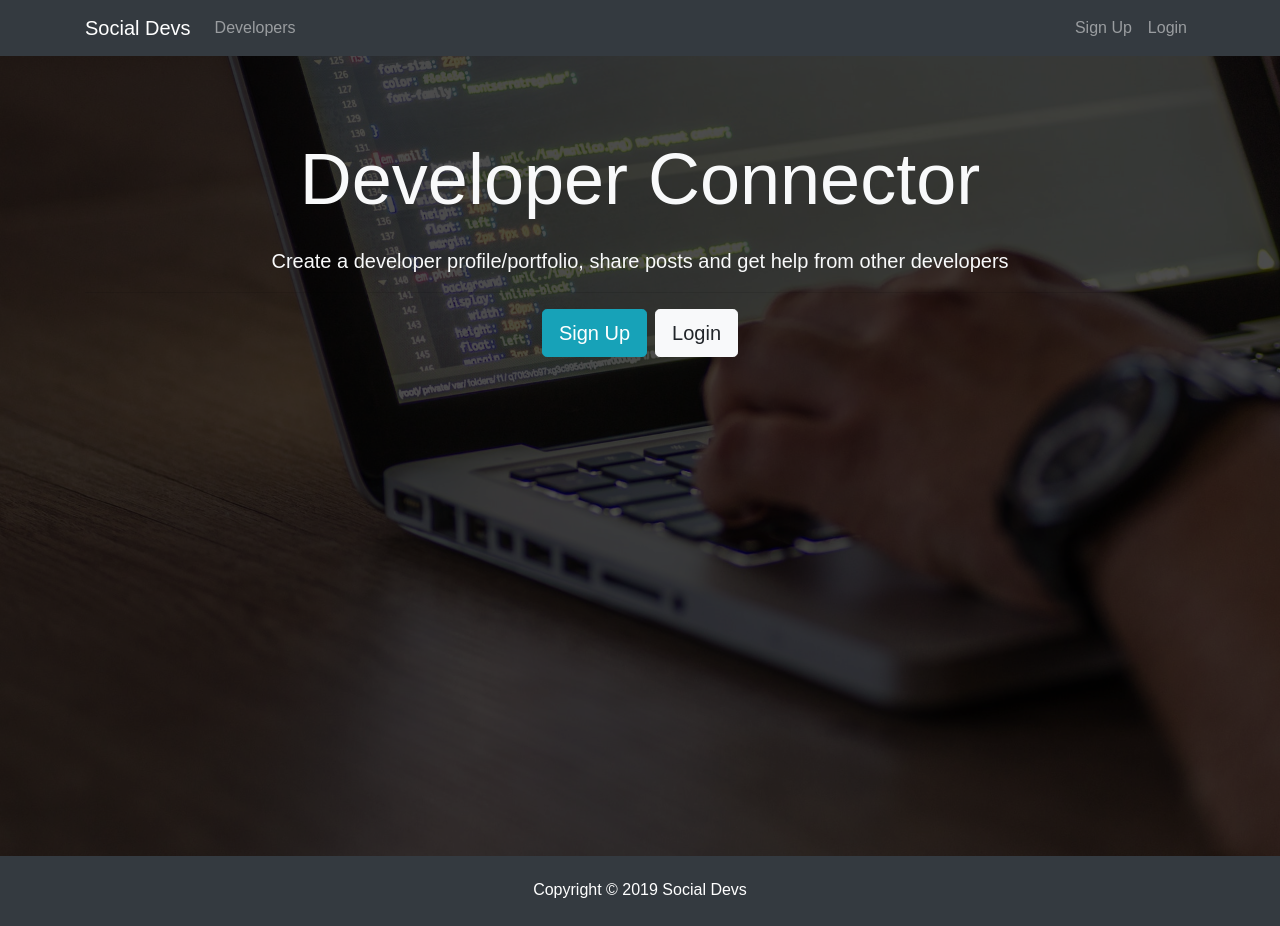
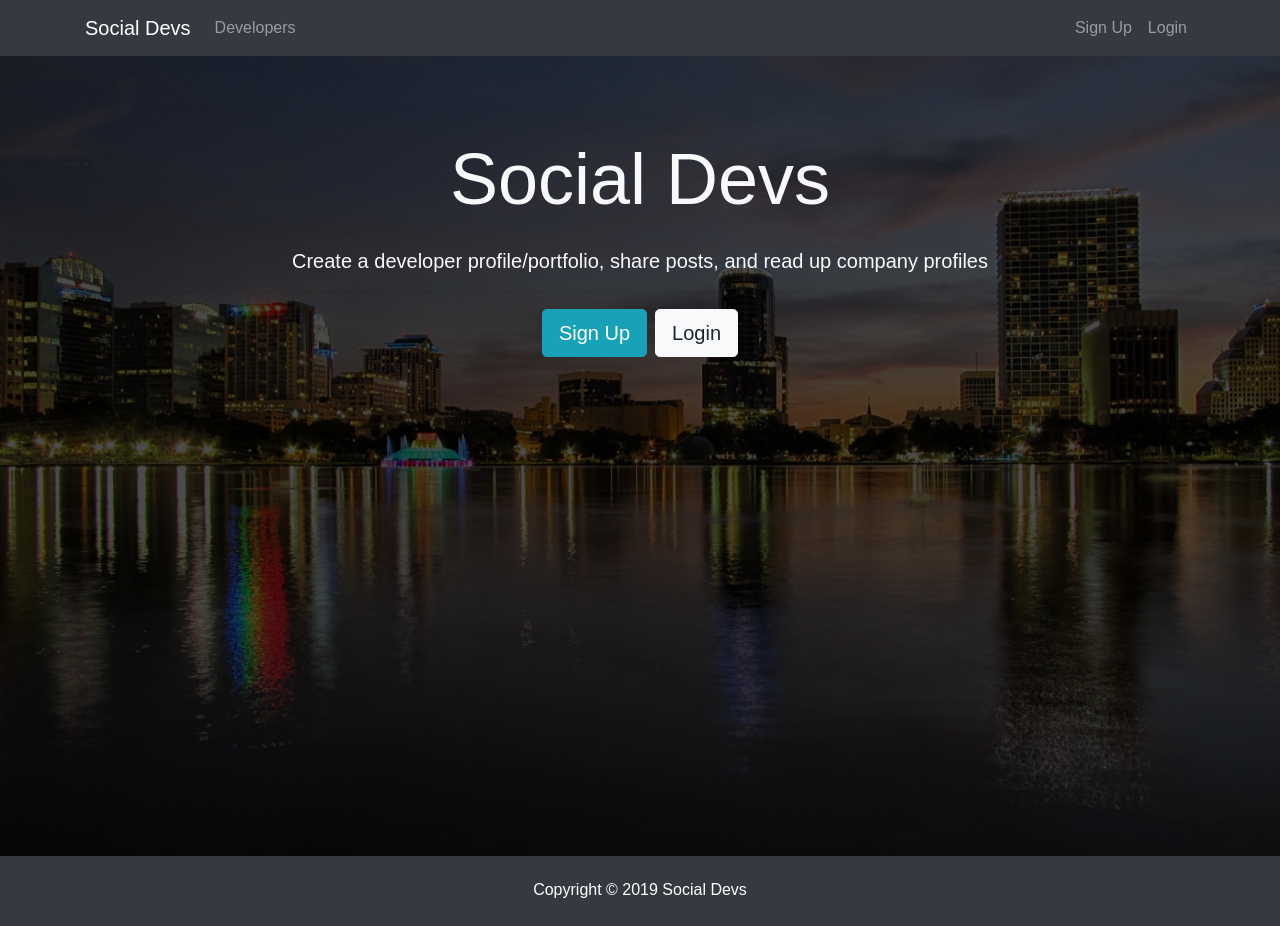
Before and after one commit to vincentntang/MERN-Redux-SocialDevs, a React (Create React App) app in the folder client/: page / in a window 1280 px wide. Built offline with nearby package versions, Linux system fonts and the light colour scheme.

Commit message:
Change Landing Page Content

```diff
--- a/client/src/components/layout/Landing.js
+++ b/client/src/components/layout/Landing.js
@@ -1,12 +1,12 @@
-import React, { Component } from 'react';
-import { Link } from 'react-router-dom';
-import { PropTypes } from 'prop-types';
-import { connect } from 'react-redux';
+import React, { Component } from "react";
+import { Link } from "react-router-dom";
+import { PropTypes } from "prop-types";
+import { connect } from "react-redux";
 
 class Landing extends Component {
   componentDidMount() {
     if (this.props.auth.isAuthenticated) {
-      this.props.history.push('/dashboard');
+      this.props.history.push("/dashboard");
     }
   }
 
@@ -17,11 +17,11 @@ class Landing extends Component {
           <div className="container">
             <div className="row">
               <div className="col-md-12 text-center">
-                <h1 className="display-3 mb-4">Developer Connector</h1>
+                <h1 className="display-3 mb-4">Social Devs</h1>
                 <p className="lead">
-                  {' '}
-                  Create a developer profile/portfolio, share posts and get help
-                  from other developers
+                  {" "}
+                  Create a developer profile/portfolio, share posts, and read up
+                  company profiles
                 </p>
                 <hr />
                 <Link to="/register" className="btn btn-lg btn-info mr-2">
```
Also changed, not shown: client/src/img/showcase.jpg.
